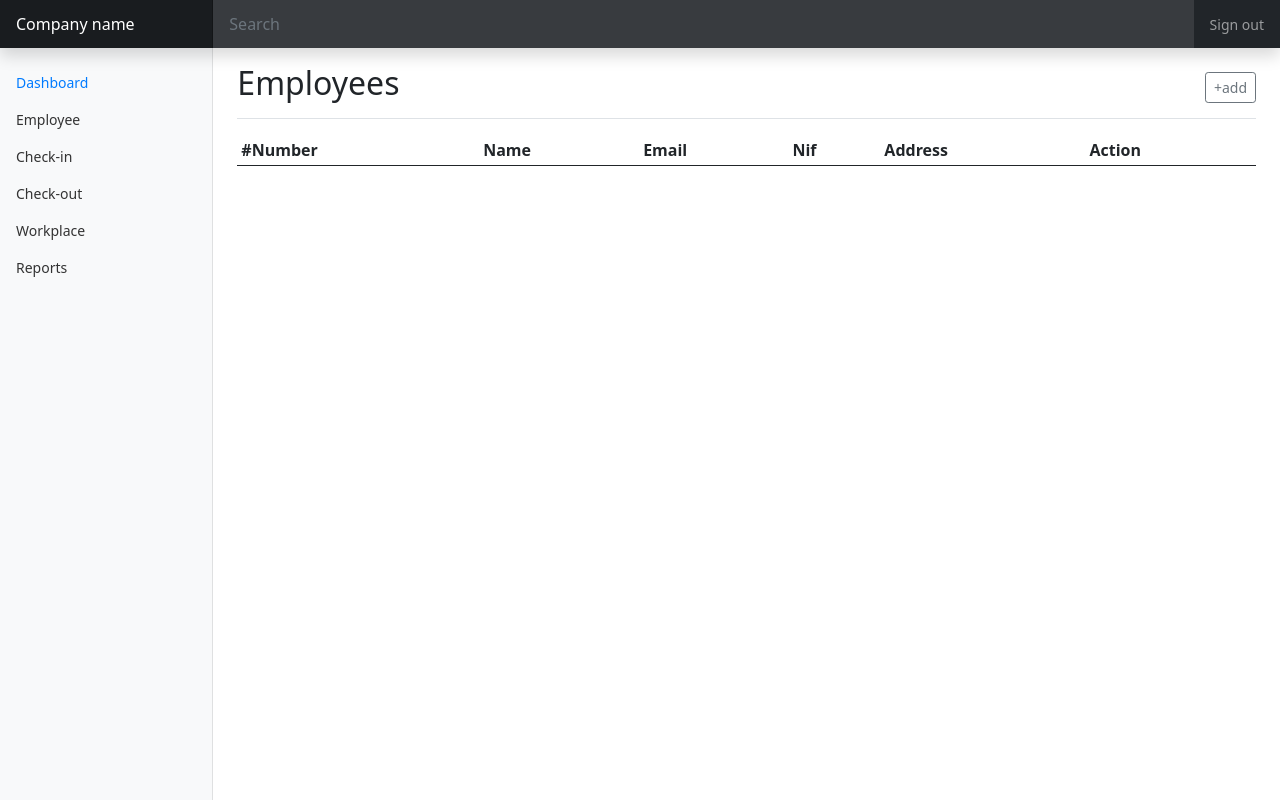
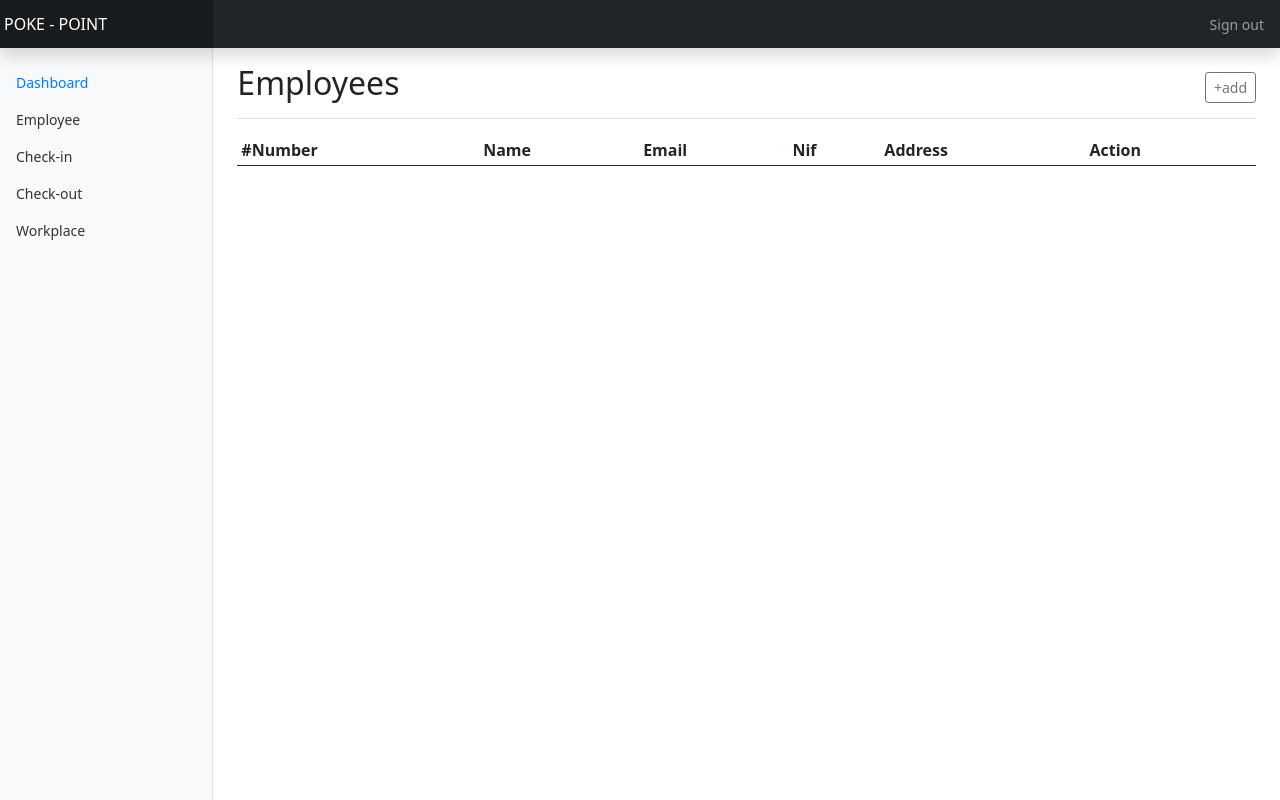
Before and after one commit to jraimundo21/sii-backend, a Django app: page /pokepoint/companies/ in a window 1280 px wide. Run offline with Django 3.2, Linux system fonts and the light colour scheme; the visitor is signed in with stand-in values (Sample User, id 1); lists and menus that the app fills with data are empty.

Commit message:
poke-point-aplicacao

```diff
--- a/pokepoint/app/app_views/company.py
+++ b/pokepoint/app/app_views/company.py
@@ -1,17 +1,25 @@
+from datetime import datetime
+
 from django.shortcuts import render, get_object_or_404, \
     redirect
 
-from ..models import Company
+from ..models import Company, Employee, TimeCard, CheckIn, CheckOut
 from django.contrib.auth.decorators import login_required
 from ..forms import CompanyForm
 from django.contrib import messages
 
 
 # _________________________________________________________________Companies
+from ..serializers import TimeCardSerializer
+
+
 @login_required(login_url='login')
 def index(request):
+    user_company = request.user.worksAtCompany_id
+    company = Company.objects.get(id=user_company)
+    data = {'company': company}
     template_name = 'app/index.html'
-    return render(request, template_name)
+    return render(request, template_name, data)
 
 
 @login_required(login_url='login')
@@ -29,7 +37,7 @@ def addCompany(request):
         if form.is_valid():
             form.save()
             messages.success(request, 'New comany ')
-            return redirect('list_company')
+            return redirect('index')
     return render(request, template_name, {'form': form})
 
 
@@ -43,13 +51,13 @@ def editCompany(request, pk):
         if form.is_valid():
             form.save()
             messages.success(request, 'Edited comany ')
-            return redirect('list_company')
-    return render(request, template_name, {'form': form, 'pageName': 'Workplace'})
+            return redirect('index')
+    return render(request, template_name, {'form': form, 'pageName': 'Company'})
 
 
 @login_required(login_url='login')
 def deleteCompany(request, pk):
     company = get_object_or_404(Company, pk=pk)
     company.delete()
-    messages.success(request, 'deleted  comany ')
-    return redirect('list_company')
+    messages.success(request, 'deleted  Company')
+    return redirect('index')
--- a/pokepoint/app/app_views/login.py
+++ b/pokepoint/app/app_views/login.py
@@ -6,7 +6,5 @@ from django.contrib.auth import logout
 # _______Login
 
 def logoutUser(request):
-    print('------------OKEYY---------')
     logout(request)
-    print('---------------------')
     return redirect('index')
--- a/pokepoint/app/app_views/workplace.py
+++ b/pokepoint/app/app_views/workplace.py
@@ -10,10 +10,11 @@ from django.contrib import messages
 # -------------------------------------- Workplace
 @login_required(login_url='login')
 def listWorkplace(request):
+    is_manager = request.user.groups.filter(name='manager').exists()
     user_company = request.user.worksAtCompany_id
     workplaces = Workplace.objects.filter(company=user_company)
     template_name = 'app/workplace.html'
-    return render(request, template_name, {'workplaces': workplaces})
+    return render(request, template_name, {'workplaces': workplaces, 'ismanager':is_manager})
 
 
 @login_required(login_url='login')
--- a/pokepoint/app/templates/app/checkin.html
+++ b/pokepoint/app/templates/app/checkin.html
@@ -36,7 +36,6 @@
                 <td>{{ checkin.timestamp|date:"h:i" }}</td>
 
                 <td>
-                    <a type="button" class="btn btn-sm btn-secondary" href="{% url 'checkin' checkin.id %}">Edit</a>
                     <a type="button" class="btn btn-sm btn-secondary" href="{% url 'delete_checkin' checkin.id %}">Delete</a>
                 </td>
             </tr>
--- a/pokepoint/app/templates/app/checkout.html
+++ b/pokepoint/app/templates/app/checkout.html
@@ -34,7 +34,6 @@
                 <td>{{ checkout.timestamp|date:"h:i" }}</td>
 
                 <td>
-                    <a type="button" class="btn btn-sm btn-secondary" href="{% url 'checkout' checkout.id %}">Edit</a>
                     <a type="button" class="btn btn-sm btn-secondary" href="{% url 'delete_checkout' checkout.id %}">Delete</a>
                 </td>
 
--- a/pokepoint/app/templates/app/css/style.css
+++ b/pokepoint/app/templates/app/css/style.css
@@ -88,6 +88,9 @@ body {
   border-width: 0;
   border-radius: 0;
 }
+.bg {
+  background-color: #11443C;
+}
 
 .form-control-dark {
   color: #fff;
--- a/pokepoint/app/templates/app/layout/nav-bar.html
+++ b/pokepoint/app/templates/app/layout/nav-bar.html
@@ -1,11 +1,10 @@
 <header class="navbar navbar-dark sticky-top bg-dark flex-md-nowrap p-0 shadow">
-    <a class="navbar-brand col-md-3 col-lg-2 me-0 px-3" href="#">Company name</a>
+    <a class="navbar-brand col-md-6 col-lg-2 me-0 px-1" href="#">POKE - POINT</a>
     <button class="navbar-toggler position-absolute d-md-none collapsed" type="button" data-bs-toggle="collapse"
             data-bs-target="#sidebarMenu" aria-controls="sidebarMenu" aria-expanded="false"
             aria-label="Toggle navigation">
         <span class="navbar-toggler-icon"></span>
     </button>
-    <input class="form-control form-control-dark w-100" type="text" placeholder="Search" aria-label="Search">
     <ul class="navbar-nav px-3">
         <li class="nav-item text-nowrap">
             <a class="nav-link" href="{% url 'logout_user'%}">Sign out</a>
--- a/pokepoint/app/templates/app/layout/side-bar.html
+++ b/pokepoint/app/templates/app/layout/side-bar.html
@@ -31,12 +31,6 @@
                     Workplace
                 </a>
             </li>
-            <li class="nav-item">
-                <a class="nav-link" href="#">
-                    <span data-feather="layers"></span>
-                    Reports
-                </a>
-            </li>
         </ul>
 
     </div>
--- a/pokepoint/app/templates/app/workplace.html
+++ b/pokepoint/app/templates/app/workplace.html
@@ -4,9 +4,11 @@
 <main class="col-md-9 ms-sm-auto col-lg-10 px-md-4">
     <div class="d-flex justify-content-between flex-wrap flex-md-nowrap align-items-center pt-3 pb-2 mb-3 border-bottom">
         <h1 class="h2">Workplace</h1>
+        {% if ismanager %}
             <div class="btn-toolbar mb-2 mb-md-0">
                 <a type="button" class="btn btn-sm btn-outline-secondary" href="{% url 'add_workplace' %}">+add</a>
             </div>
+        {% endif %}
     </div>
     <div class="table-responsive">
         <table class="table table-striped table-sm">
@@ -22,10 +24,13 @@
             <tr>
                 <td>{{workplace.name}}</td>
                 <td>{{workplace.address}}</td>
+
                 <td>
+                    {% if ismanager %}
                         <a type="button" class="btn btn-sm btn-secondary"
                            href="{% url 'workplace' workplace.id %}">Edit</a>
                         <a type="button" class="btn btn-sm btn-secondary" href="{% url 'delete_workplace' workplace.id %}">Delete</a>
+                    {% endif %}
                 </td>
             </tr>
             {% endfor %}
--- a/pokepoint/app/urls.py
+++ b/pokepoint/app/urls.py
@@ -18,7 +18,7 @@ urlpatterns = [
     # ------- Company
     path('companies/', listCompany, name='list_company'),
     path('add/company/', addCompany, name='add_company'),
-    path('edit/company/<int:pk>/', editCompany, name='company'),
+    path('edit/company/<int:pk>/', editCompany, name='edit_company'),
     path('delete/company/<int:pk>/', deleteCompany, name='delete_company'),
     # ------- TimeCard
     # path('timecards/', app_views.listTimecard, name='list_timecard'),
@@ -33,12 +33,10 @@ urlpatterns = [
     # ------- checkIn
     path('checkins/', listCheckin, name='list_checkin'),
     path('add/checkin/', addCheckin, name='add_checkin'),
-    path('edit/checkin/<int:pk>/', editCheckin, name='checkin'),
     path('delete/checkin/<int:pk>/', deleteCheckin, name='delete_checkin'),
     # ------- checkOut
     path('checkouts/', listCheckout, name='list_checkout'),
     path('add/checkout/', addCheckout, name='add_checkout'),
-    path('edit/checkout/<int:pk>/', editCheckout, name='checkout'),
     path('delete/checkout/<int:pk>/', deleteCheckout, name='delete_checkout'),
 
     # ================Api===================
--- a/pokepoint/pokepoint/urls.py
+++ b/pokepoint/pokepoint/urls.py
@@ -21,4 +21,5 @@ urlpatterns = [
     path('admin/', admin.site.urls),
     path('pokepoint/', include('app.urls')),
     path('', include('django.contrib.auth.urls')),
+    path('', RedirectView.as_view(pattern_name='login', permanent=False))
 ]
```
Also changed, not shown: pokepoint/app/app_views/checkin.py (+0 -19 lines), pokepoint/app/app_views/checkout.py (+0 -19 lines), pokepoint/app/templates/app/index.html (+9 -14 lines). Lines whose indentation alone changed are shown as unchanged.
